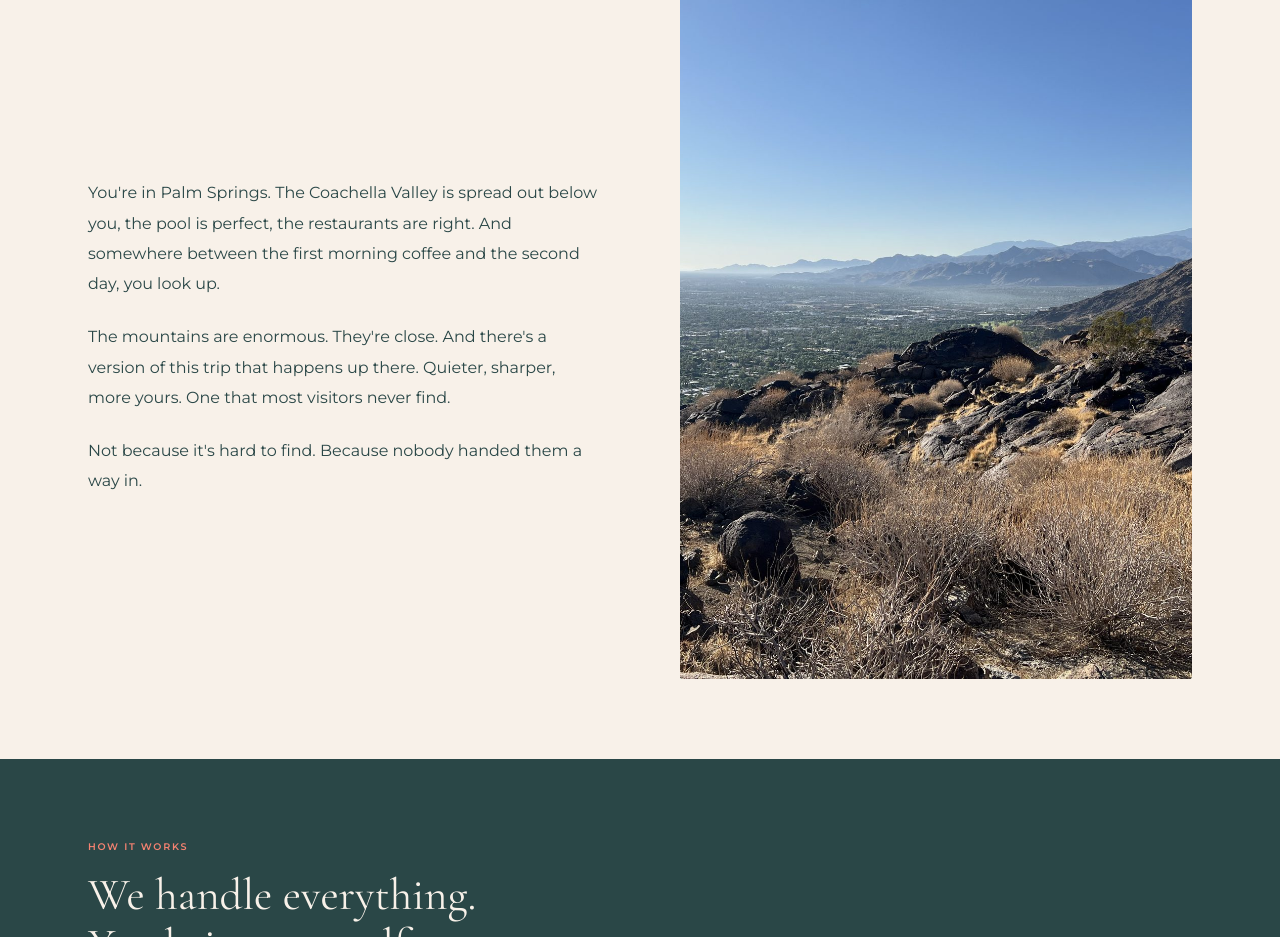
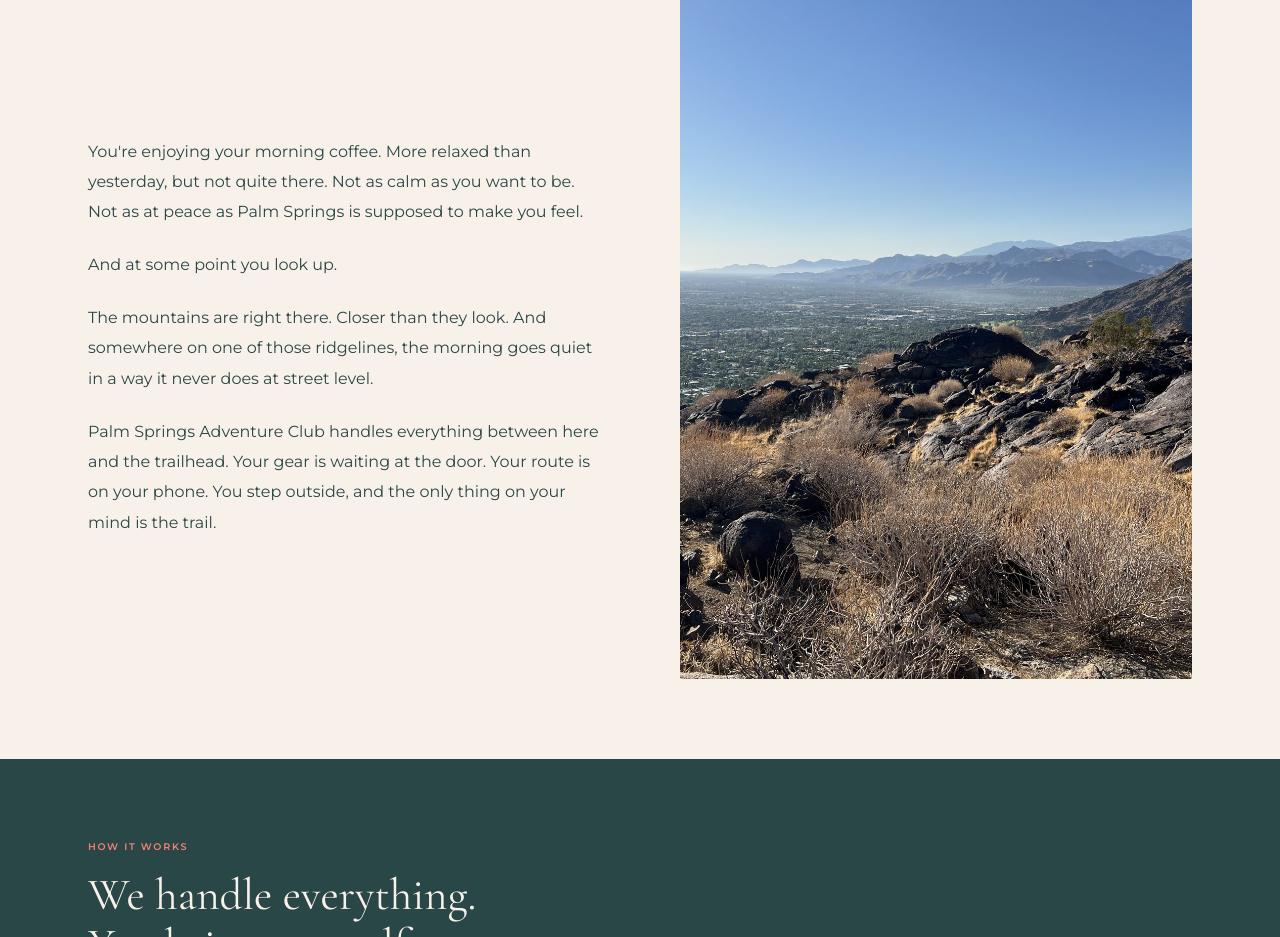
Before and after one commit to PinkMountainVentures/psac-website, a plain HTML site: page how-it-works.html in a window 1280 px wide. Shown: the part 900-1837 px from the top of the page. Drawn offline with nearby package versions, Linux system fonts and the light colour scheme.

Commit message:
Rewrite Section 1 copy on /how-it-works

```diff
--- a/how-it-works.html
+++ b/how-it-works.html
@@ -51,9 +51,10 @@
     <div class="container">
       <div class="hiw-problem-grid">
         <div class="hiw-problem-text">
-          <p>You're in Palm Springs. The Coachella Valley is spread out below you, the pool is perfect, the restaurants are right. And somewhere between the first morning coffee and the second day, you look up.</p>
-          <p>The mountains are enormous. They're close. And there's a version of this trip that happens up there. Quieter, sharper, more yours. One that most visitors never find.</p>
-          <p>Not because it's hard to find. Because nobody handed them a way in.</p>
+          <p>You're enjoying your morning coffee. More relaxed than yesterday, but not quite there. Not as calm as you want to be. Not as at peace as Palm Springs is supposed to make you feel.</p>
+          <p>And at some point you look up.</p>
+          <p>The mountains are right there. Closer than they look. And somewhere on one of those ridgelines, the morning goes quiet in a way it never does at street level.</p>
+          <p>Palm Springs Adventure Club handles everything between here and the trailhead. Your gear is waiting at the door. Your route is on your phone. You step outside, and the only thing on your mind is the trail.</p>
         </div>
         <div class="hiw-problem-image">
           <img src="/images/valley-from-trail.jpg" alt="The Coachella Valley spread below, viewed from the desert mountain trail above Palm Springs">
```
